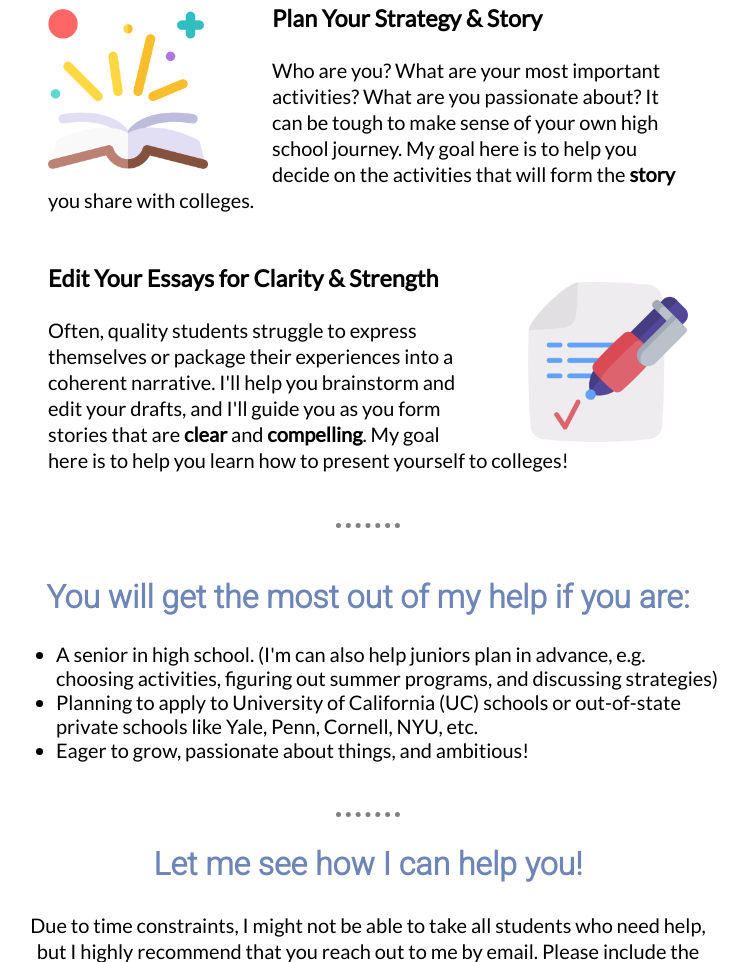
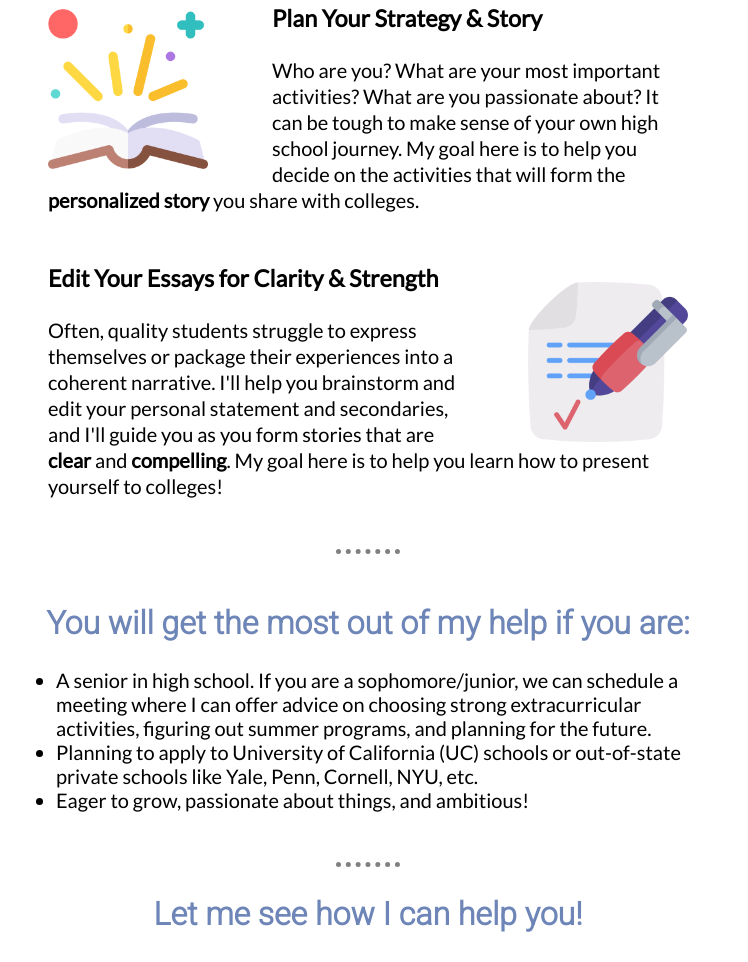
Before and after one commit to stanleyzlam/college-advising, a plain HTML site: page index.html in a window 1280 px wide. Shown: the part 1241-2203 px from the top of the page, without its empty margins (272-1020 px from the left). Drawn offline with Linux system fonts and the light colour scheme.

Commit message:
Add files via upload

```diff
--- a/index.html
+++ b/index.html
@@ -45,7 +45,7 @@
                     <p class="code-skill-description">
                         Who are you? What are your most important activities? What are you passionate about?
                         It can be tough to make sense of your own high school journey.
-                        My goal here is to help you decide on the activities that will form the <strong>story</strong> you share with colleges.
+                        My goal here is to help you decide on the activities that will form the <strong>personalized story</strong> you share with colleges.
                     </p>
                 </div>
                 <div class="skill-row">
@@ -53,7 +53,7 @@
                     <h3>Edit Your Essays for Clarity & Strength</h3>
                     <p class="code-skill-description">
                         Often, quality students struggle to express themselves or package their experiences into a coherent narrative.
-                        I'll help you brainstorm and edit your drafts, and I'll guide you as you form stories that are <strong>clear</strong> and <strong>compelling</strong>.
+                        I'll help you brainstorm and edit your personal statement and secondaries, and I'll guide you as you form stories that are <strong>clear</strong> and <strong>compelling</strong>.
                         My goal here is to help you learn how to present yourself to colleges!
                     </p>
                 </div>
@@ -64,8 +64,8 @@
             <div class="audience">
                 <h2>You will get the most out of my help if you are:</h2>
                     <ul>
-                        <li>A senior in high school. (I'm can also help juniors plan in advance, e.g.
-                            choosing activities, figuring out summer programs, and discussing strategies)</li>
+                        <li>A senior in high school. If you are a sophomore/junior, we can schedule a meeting where I can offer advice
+                            on choosing strong extracurricular activities, figuring out summer programs, and planning for the future.</li>
                         <li>Planning to apply to University of California (UC) schools or out-of-state private schools like Yale, Penn, Cornell, NYU, etc.</li>
                         <li>Eager to grow, passionate about things, and ambitious!</li>
 
```
